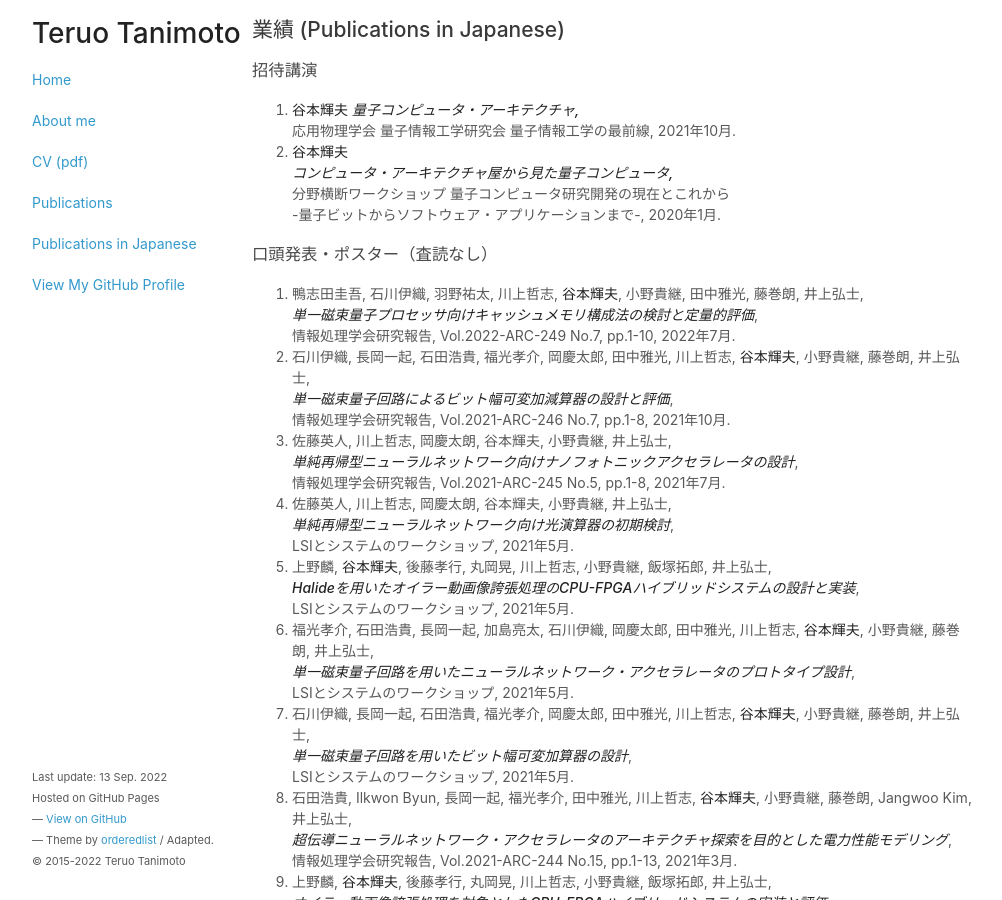
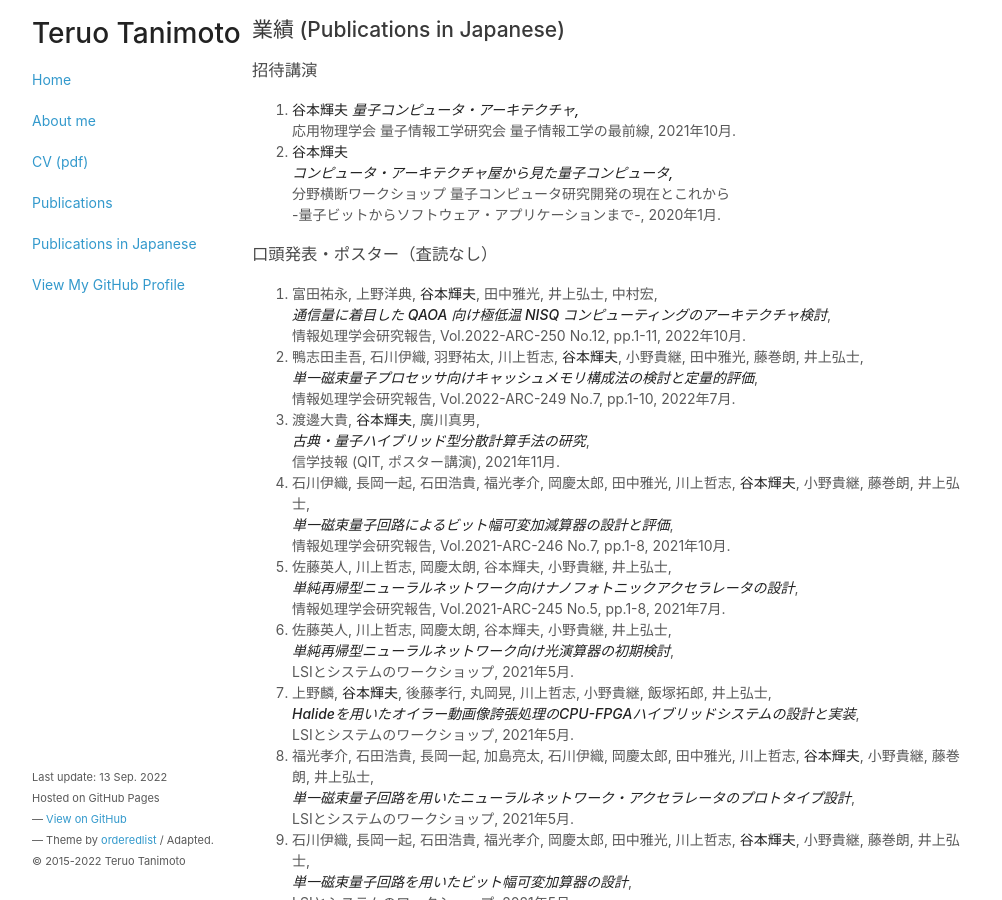
Before and after one commit to teruo41/teruo41.github.io, a Jekyll site: the page built from pubsj.md, in a window 1280 px wide and 900 px high. Shown: the whole window, without its empty margins (138-1140 px from the left). Built offline with Jekyll 4.4.1, drawn with Linux system fonts in a browser that asks for light colours.

Commit message:
Added three presentations

```diff
--- a/pubsj.md
+++ b/pubsj.md
@@ -18,9 +18,17 @@ title: Publications in Japanese
 
 ### 口頭発表・ポスター（査読なし）
 
+0. 富田祐永, 上野洋典, __谷本輝夫__, 田中雅光, 井上弘士, 中村宏,
+   ***通信量に着目した QAOA 向け極低温 NISQ コンピューティングのアーキテクチャ検討***,
+   情報処理学会研究報告, Vol.2022-ARC-250 No.12, pp.1-11, 2022年10月.
+
 0. 鴨志田圭吾, 石川伊織, 羽野祐太, 川上哲志, __谷本輝夫__, 小野貴継, 田中雅光, 藤巻朗, 井上弘士,
    ***単一磁束量子プロセッサ向けキャッシュメモリ構成法の検討と定量的評価***,
    情報処理学会研究報告, Vol.2022-ARC-249 No.7, pp.1-10, 2022年7月.
+
+0. 渡邊大貴, __谷本輝夫__, 廣川真男,
+   ***古典・量子ハイブリッド型分散計算手法の研究***,
+   信学技報 (QIT, ポスター講演), 2021年11月.
 
 0. 石川伊織, 長岡一起, 石田浩貴, 福光孝介, 岡慶太郎, 田中雅光, 川上哲志, __谷本輝夫__, 小野貴継, 藤巻朗, 井上弘士,
    ***単一磁束量子回路によるビット幅可変加減算器の設計と評価***,
```
Also changed, not shown: pubse.md (+4 -0 lines).
